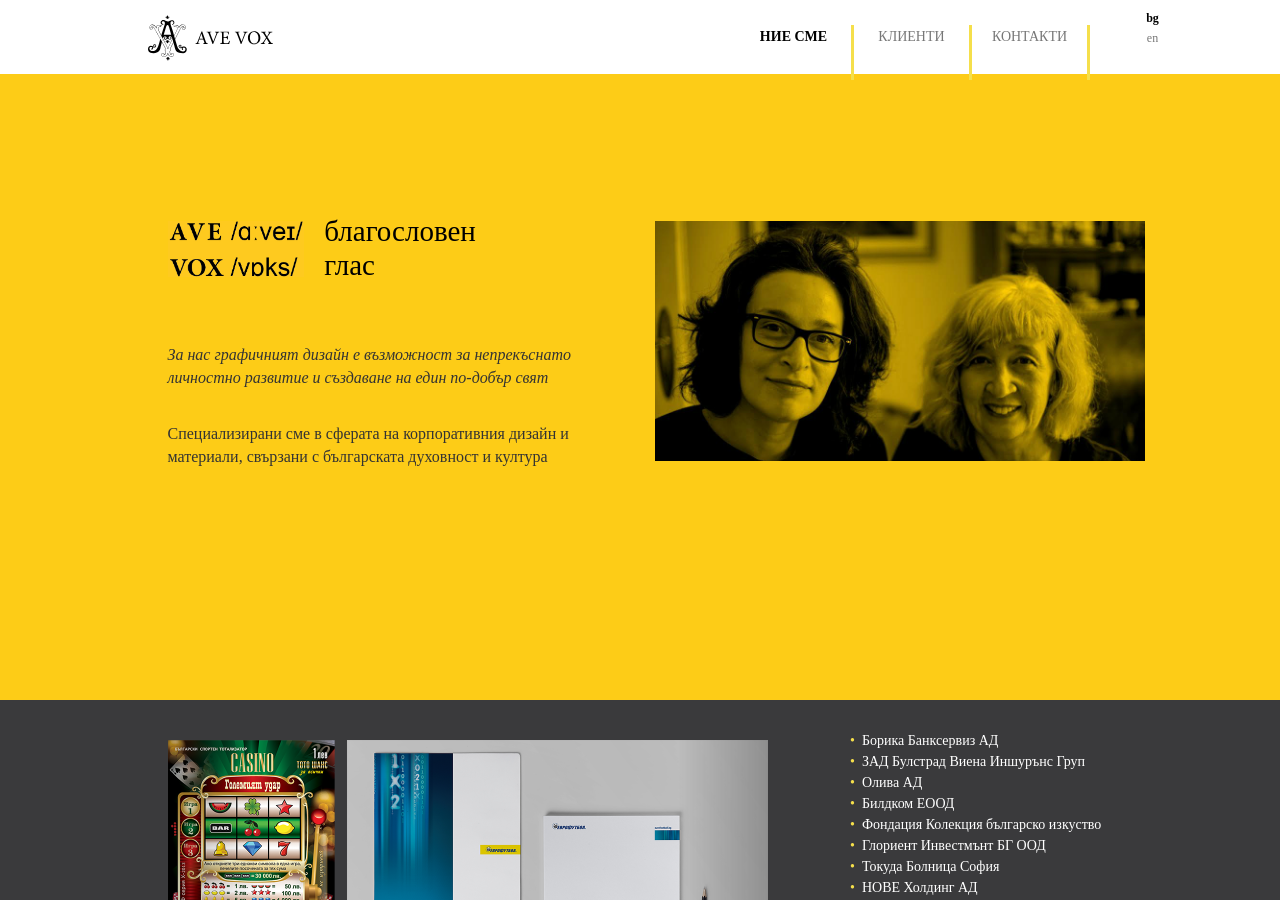
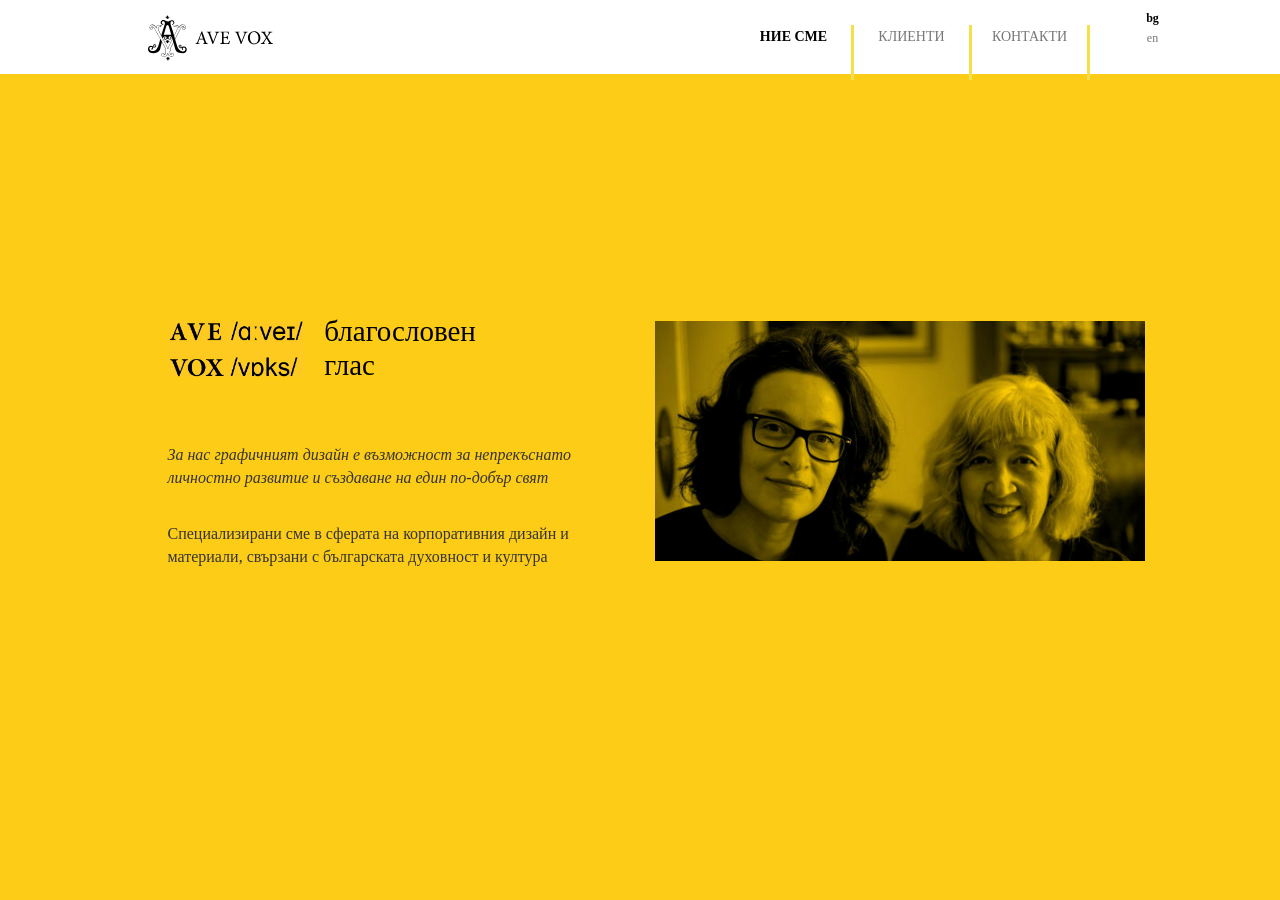
Before and after one commit to avevoxdesign/avevox, a Jekyll site: the page built from index.html, in a window 1280 px wide and 900 px high. Built offline with Jekyll 4.4.1, drawn with Linux system fonts in a browser that asks for light colours.

Commit message:
change height of section

```diff
--- a/index.html
+++ b/index.html
@@ -6,7 +6,6 @@
 <div class="navbar-wrapper">
     <nav class="navbar navbar-default navbar-fixed-top" role="navigation" style="height: 74px;">
         <div class="container" style="background-color: white;">
-            <div>
             <div class="navbar-header page-scroll">
                 <button type="button" class="navbar-toggle collapsed" data-toggle="collapse" data-target="#navbar" aria-expanded="false" aria-controls="navbar">
                     <span class="sr-only">Toggle navigation</span>
@@ -25,16 +24,14 @@
                         <a class="btn btn-sm set_bg">bg</a>
                         <a class="btn btn-sm set_en">en</a>
                     </li>
-
                 </ul>
-                </div>
             </div>
         </div>
     </nav>
 </div>
 
 
-<section id="about_me" class="features" style="background-color: rgb(253, 204, 23); min-height: 700px;">
+<section id="about_me" class="features">
     <div class="container" id="i18_about_me">
         <div class="row">
             <div class="col-sm-1 col-xs-12">
@@ -170,7 +167,7 @@
 </section>
 
 
-<section id="link" class="contact features" style="background-color: #009994;">
+<section id="link" class="contact">
     <div class="container" id="i18_link">
         <div class="row m-b-lg">
             <div class="col-lg-12 text-center">
@@ -184,7 +181,8 @@
                 <p style="display: inline;" data-i18n="link.country">BULGARIA</p>
             </div>
         </div>
-        <div id="mail-ave-vox"><a href="mailto:{{ site.author.email }}">{{ site.author.email }}</a>
+        <div id="mail-ave-vox">
+            <a href="mailto:{{ site.author.email }}">{{ site.author.email }}</a>
         </div>
     </div>
 </section>
--- a/static/css/custom.css
+++ b/static/css/custom.css
@@ -33,6 +33,16 @@
   justify-content: center;
   width: 100%;
   min-height: 700px;
+}
+
+section#about_me {
+  height: 100vh;
+  background-color: rgb(253, 204, 23);
+}
+
+section#link {
+  height: 100vh;
+  background-color: #009994;
 }
 
 section#project .container,
```
Also changed, not shown: 2 other files. Lines whose indentation alone changed are shown as unchanged.
